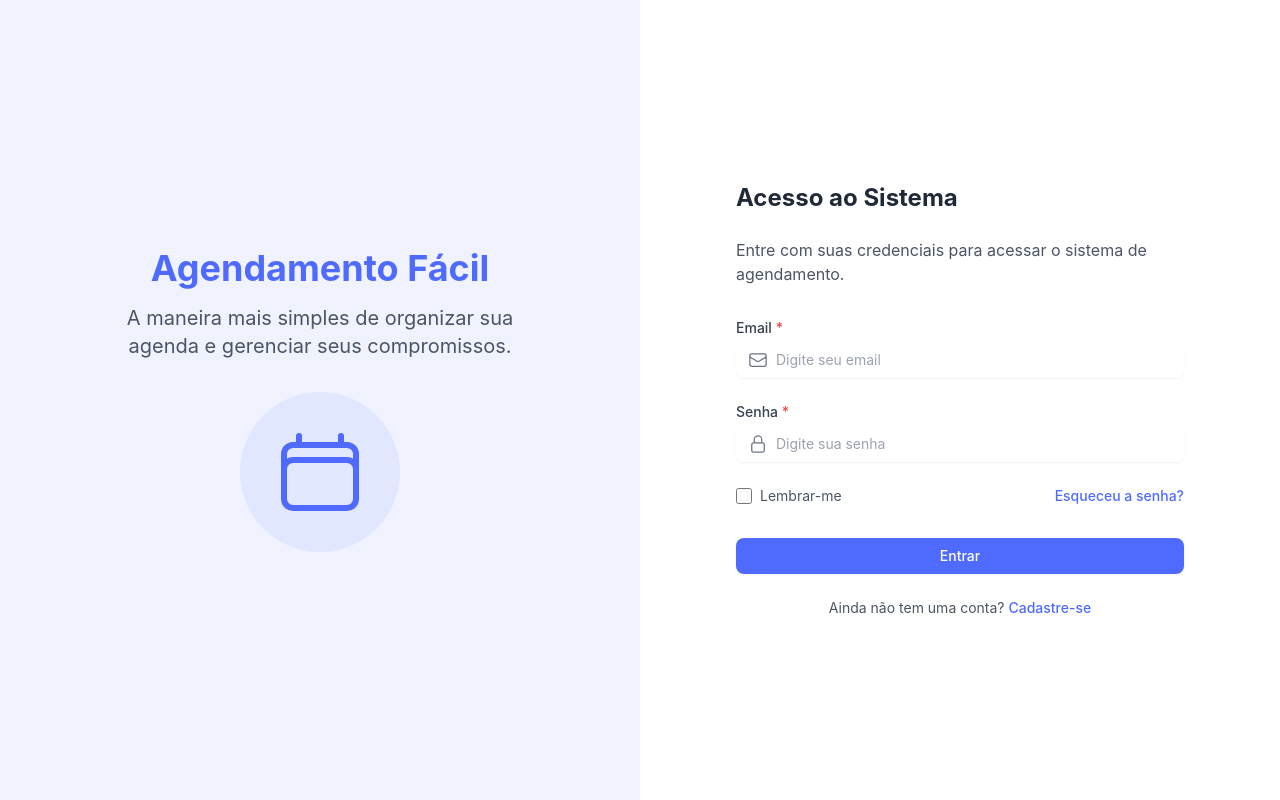
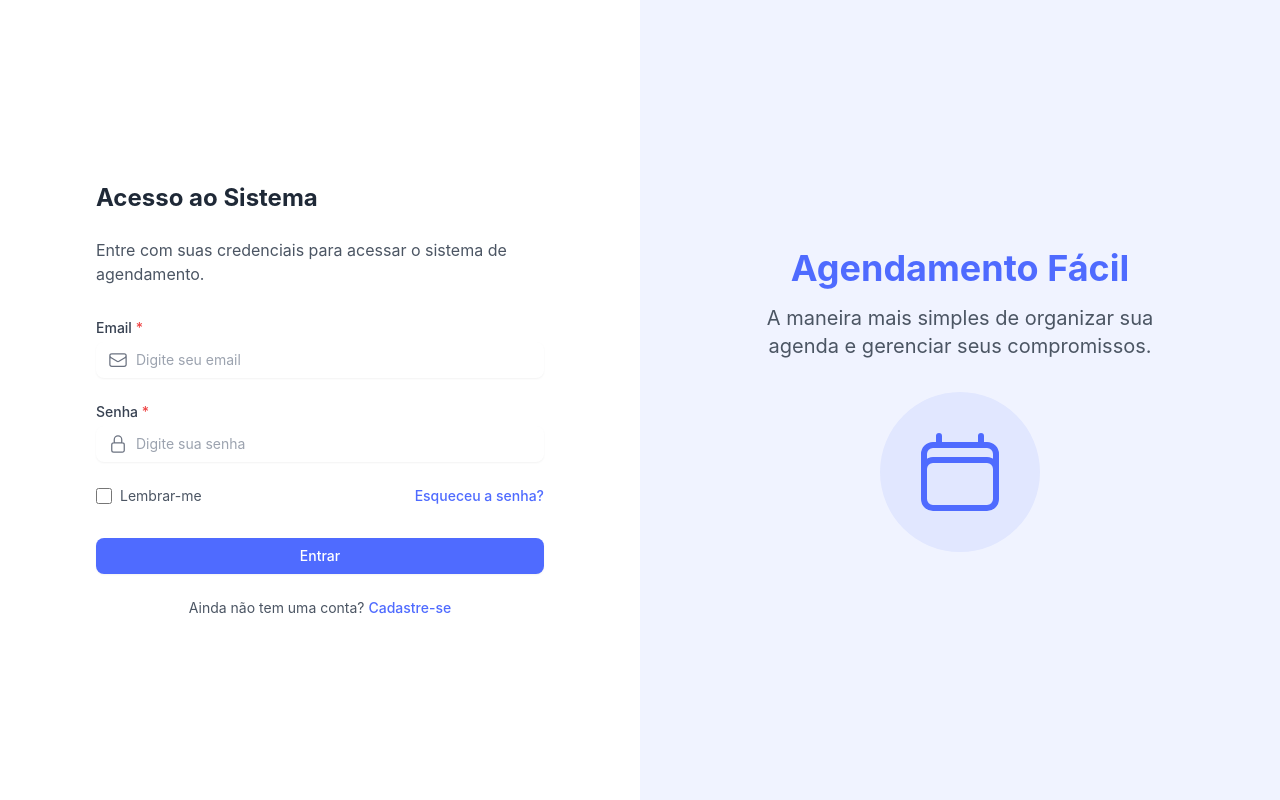
Before and after one commit to katarinacaetano09/agendamento_Israel, a Nuxt app: page /login in a window 1280 px wide. Built offline with nearby package versions, Linux system fonts and the light colour scheme.

Commit message:
fix: inverter colunas na página de login

```diff
--- a/app/pages/login.vue
+++ b/app/pages/login.vue
@@ -1,6 +1,14 @@
 <template>
   <div class="min-h-screen bg-white flex">
-    <!-- Coluna da esquerda -->
+    <!-- Coluna da esquerda - Formulário de login -->
+    <div class="w-full lg:w-1/2 flex items-center justify-center p-8">
+      <div class="max-w-md w-full">
+        <!-- O componente de formulário de login será incorporado aqui -->
+        <LoginForm />
+      </div>
+    </div>
+
+    <!-- Coluna da direita -->
     <div class="hidden lg:flex lg:w-1/2 bg-primary-50 justify-center items-center p-12">
       <div class="max-w-md text-center">
         <h1 class="text-4xl font-bold text-primary mb-4">Agendamento Fácil</h1>
@@ -14,14 +22,6 @@
             <CalendarIcon class="h-24 w-24 text-primary" />
           </div>
         </div>
-      </div>
-    </div>
-
-    <!-- Coluna da direita - Formulário de login -->
-    <div class="w-full lg:w-1/2 flex items-center justify-center p-8">
-      <div class="max-w-md w-full">
-        <!-- O componente de formulário de login será incorporado aqui -->
-        <LoginForm />
       </div>
     </div>
   </div>
```
